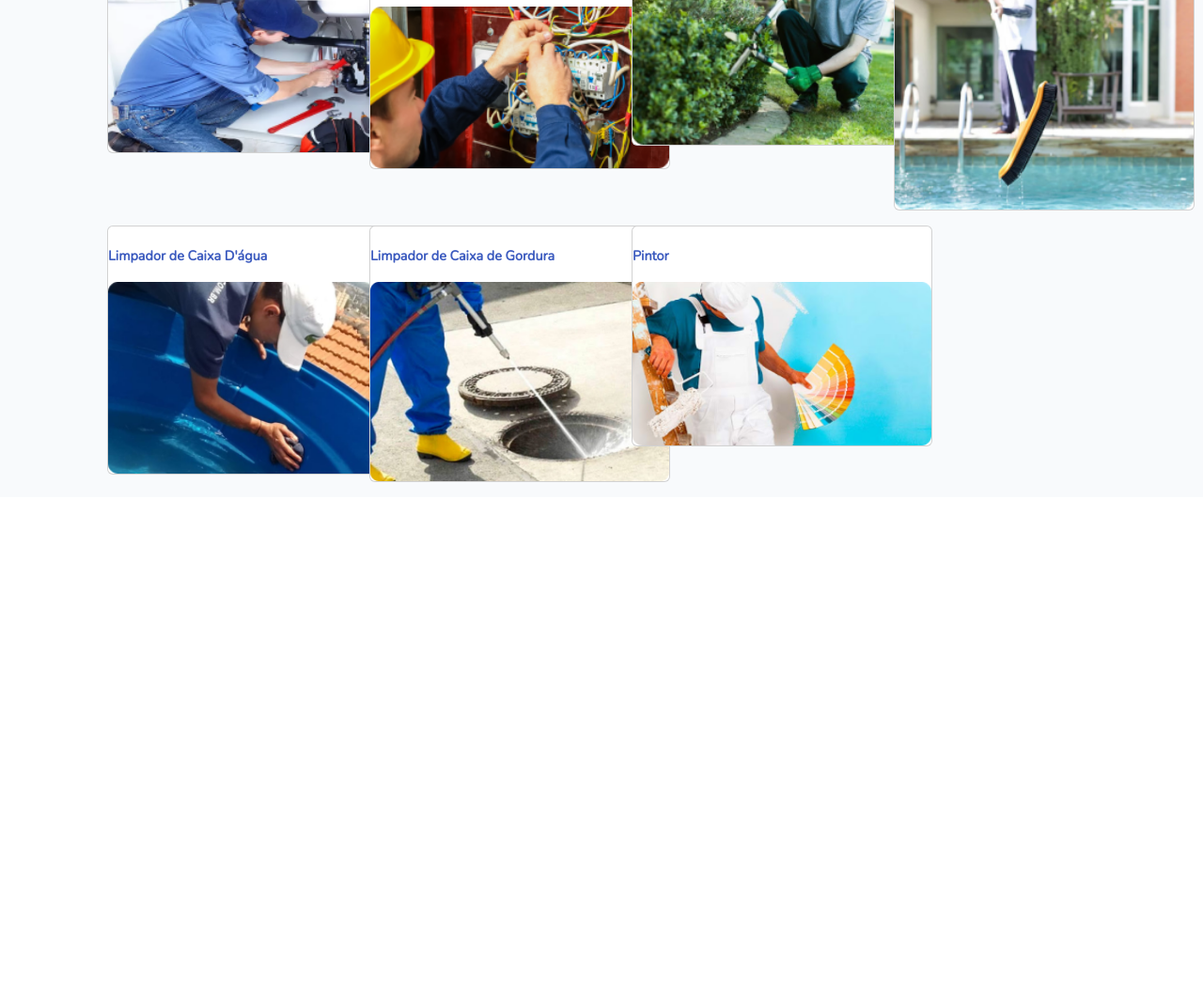
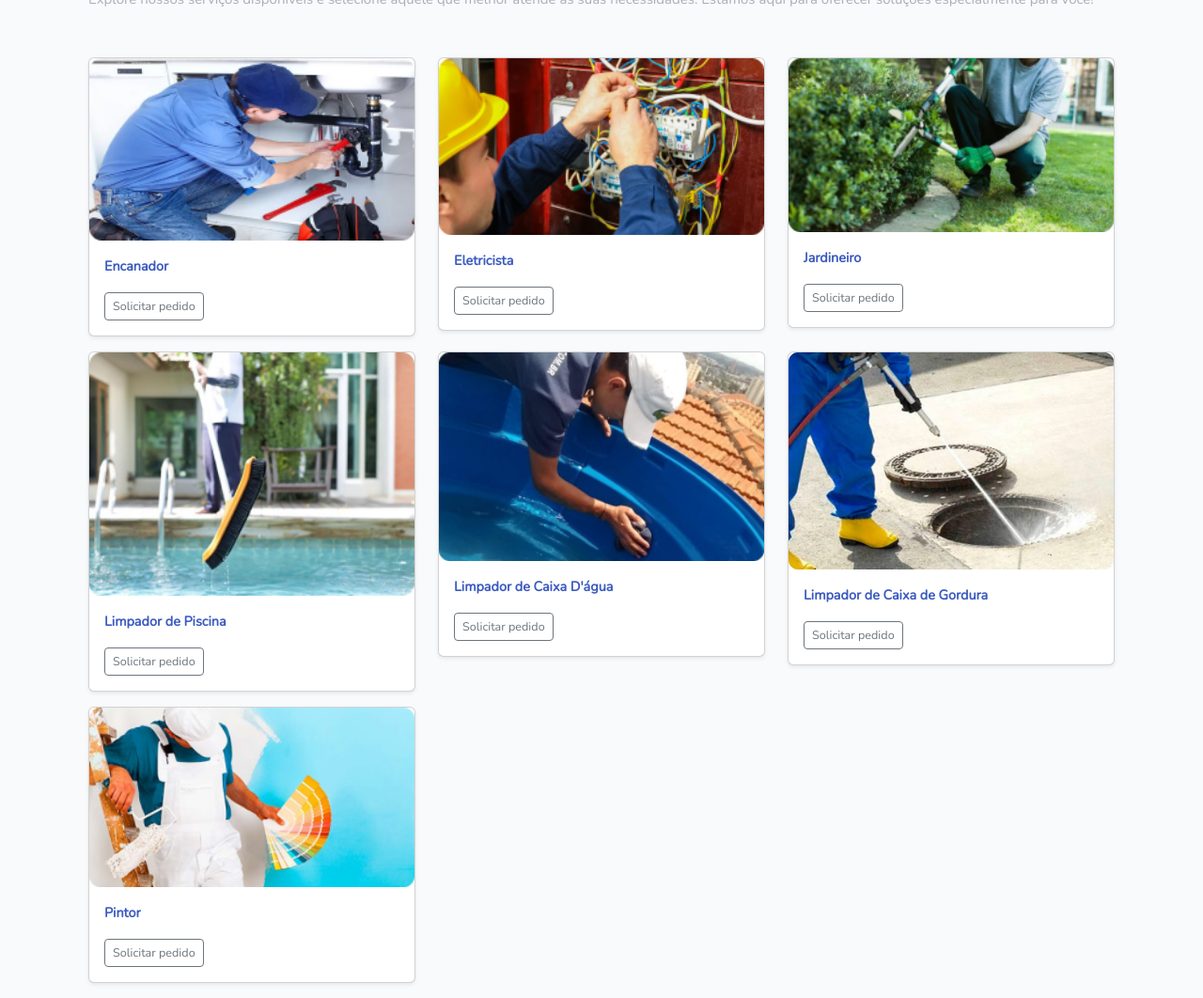
Before and after one commit to EstragouEAgora/projetinho, a Laravel app: page /pedido/1 in a window 1280 px wide. Shown: the part 328-1390 px from the top of the page at 94% size. Before the commit the page ends 841 px from the top, so only its background shows below. Run offline with Laravel 10, Linux system fonts and the light colour scheme; the visitor is signed in with stand-in values (Sample User, id 1); data that the repository does not hold is empty; style sheets or scripts are compiled from the project's sources; some libraries are stand-ins or nearby versions.

Commit message:
Acsa 06/07

```diff
--- a/app/Http/Controllers/controladorPedido.php
+++ b/app/Http/Controllers/controladorPedido.php
@@ -5,8 +5,10 @@
 use Illuminate\Http\Request;
 use App\Models\Pedido;
 use App\Models\Servico;
+use App\Models\User_Servico;
 use App\Models\User;
 use Illuminate\Support\Facades\DB;
+use Illuminate\Support\Facades\Auth;
 
 class controladorPedido extends Controller
 {
@@ -25,6 +27,7 @@
     public function create($servico_id)
     {
         $dados = Servico::find($servico_id);
+        session(['idSer' => $servico_id]);
         if (isset($dados)){
             return view('sistema.pedido.pedido',compact('dados'));
         } else {
@@ -38,18 +41,18 @@
     public function store(Request $request)
     {
         $dados = new Pedido();
-        $user = Auth::find($user_id);
-        $dados->user_id = $user;
+        $dados->user_id = Auth::User()->id;
         $idSer = session('idSer');
         $dados->servico_id = $idSer;
         $dados->descricaoPedido = $request->input('descricaoPedido');
-        $valorPedido = str_replace(',', '.', preg_replace('/[^0-9,]/', '', $request->input('valorPedido')));
-        $dados->valorPedido = (double)$valorPedido;
+        $valor = str_replace(',', '.', preg_replace('/[^0-9,]/', '', $request->input('valorPedido')));
+        $valor = (double) $valor;
+        $dados->valorPedido = $valor;
         if(isset($dados)){
             $dados->save();
-            return redirect('/dashboardCliente')->with('success');
+            return redirect('/dashboardCliente')->with('success','Seu pedido foi cadastrado com sucesso!');
         } else {
-            return redirect('/dashboardCliente')->with('danger');
+            return redirect('/dashboardCliente')->with('danger', 'Não foi possível cadastrar seu pedido!');
         }
 
     }
@@ -59,11 +62,19 @@
      */
     public function show(string $id)
     {
-        $pedidos = Pedido::all();
-        if($pedidos->servico_id = 3){
-            $dados = array('descricao' => $pedidos->descricaoPedido, 'valor' => $pedidos->valorPedido);
-        }
-        return view('sistema.pedido.descricaoPedido',compact($dados));
+        //
+    }
+
+    public function listaPedidos()
+    {
+        if (Auth::User()->tipo == '1') {
+            $pedidos = Pedido::where('user_id', Auth::User()->id)->with('servico')->get();
+            return view('sistema.pedido.listaPedidosCliente', compact('pedidos'));
+        } elseif (Auth::User()->tipo == '2') {
+            $pedidos = Pedido::where('user_id', Auth::User()->id)->with('servico')->get()->whereHas('servico_id', Auth::User()->user_servico->id);
+            return view('sistema.pedido.listaPedidosPres', compact('pedidos'));
+    }
+
     }
 
     /**
--- a/app/Models/Servico.php
+++ b/app/Models/Servico.php
@@ -11,10 +11,10 @@
     protected $fillable=['nomeServico','fotoServico'];
 
     public function user_servico(){
-        return $this->howMany(User_Servico::class);
+        return $this->hasMany(User_Servico::class);
     }
 
     public function pedido(){
-        return $this->howMany(Pedido::class);
+        return $this->hasMany(Pedido::class);
     }
 }
--- a/app/Models/User.php
+++ b/app/Models/User.php
@@ -48,10 +48,10 @@
     ];
 
     public function user_servico(){
-        return $this->howMany(User_Servico::class);
+        return $this->hasMany(User_Servico::class);
     }
 
     public function pedido(){
-        return $this->howMany(Pedido::class);
+        return $this->hasMany(Pedido::class);
     }
 }
--- a/resources/views/sistema/dashboard/dashboardClient.blade.php
+++ b/resources/views/sistema/dashboard/dashboardClient.blade.php
@@ -1,73 +1,136 @@
 @extends('sistema.layout.layoutDash')
 @section('title', 'Home | Estragou, e agora?')
 @section('content')
-<div class="container" style="margin-top: 150px">
-    <p class="h1 text-start" id="titulo-da-pagina"><b>Serviços Disponíveis</b></p>
-    <p id="subtitulo-da-pagina">Explore nossos serviços disponíveis e selecione aquele que melhor atende às suas necessidades.  Estamos aqui para oferecer soluções especialmente para você!</p>
+    <div class="container">
+        <div class="card border" style="margin-top: 60px" id="esconder-card-board">
+            @if (session()->get('danger'))
+                <div class="alert alert-danger">
+                    {{ session()->get('danger') }}
+                </div><br />
+            @elseif (session()->get('success'))
+                <div class="alert alert-success">
+                    {{ session()->get('success') }}
+                </div><br />
+            @endif
+        </div>
+        <p class="h1 text-start" id="titulo-da-pagina"><b>Serviços Disponíveis</b></p>
+        <p id="subtitulo-da-pagina">Explore nossos serviços disponíveis e selecione aquele que melhor atende às suas
+            necessidades. Estamos aqui para oferecer soluções especialmente para você!</p>
 
-    <div class="row">
-        <div class="col-md-3 mb-3">
-            <div class="card" id="card-dash-cliente">
-                <a href="/pedido/1" id="link-sem-sublinhado">
-                    <p id="txt-card-dash-cliente"><b>Encanador</b></p>
-                    <img src="{{asset('storage/imagens/encanador.png')}}" class="card-img-top" alt="EncanadorExemplo">
-                </a>
+
+        <div class="row" style="margin-top: 50px">
+            <div class="col-md-4 mb-3">
+                <div class="card shadow-sm">
+                    <img src="{{ asset('storage/imagens/encanador.png') }}" class="card-img-top" alt="EncanadorExemplo">
+                    <div class="card-body">
+                        <p id="txt-card-dash-cliente"><b>Encanador</b></p>
+                        <div class="btn-group">
+                            <a href="/pedido/1" id="link-sem-sublinhado">
+                                <button type="button" class="btn btn-sm btn-outline-secondary"
+                                    id="botao-solicitar">Solicitar pedido </button>
+                            </a>
+                        </div>
+                    </div>
+                </div>
             </div>
-        </div>
 
-        <div class="col-md-3 mb-3">
-            <div class="card" id="card-dash-cliente">'
-                <a href="/pedido/2" id="link-sem-sublinhado">
-                    <p id="txt-card-dash-cliente"><b>Eletricista</b></p>
-                    <img src="{{asset('storage/imagens/eletricista.png')}}" class="card-img-top" alt="EletricistaExemplo">
-                </a>
+
+            <div class="col-md-4 mb-3">
+                <div class="card shadow-sm">
+                    <img src="{{ asset('storage/imagens/eletricista.png') }}" class="card-img-top" alt="EletricistaExemplo">
+                    <div class="card-body">
+                        <p id="txt-card-dash-cliente"><b>Eletricista</b></p>
+                        <div class="btn-group">
+                            <a href="/pedido/2" id="link-sem-sublinhado">
+                                <button type="button" class="btn btn-sm btn-outline-secondary"
+                                    id="botao-solicitar">Solicitar pedido </button>
+                            </a>
+                        </div>
+                    </div>
+                </div>
             </div>
-        </div>
 
-        <div class="col-md-3 mb-3">
-            <div class="card" id="card-dash-cliente">
-                <a href="/pedido/3" id="link-sem-sublinhado">
-                    <p id="txt-card-dash-cliente"><b>Jardineiro</b></p>
-                    <img src="{{asset('storage/imagens/jardineiro.png')}}" class="card-img-top" alt="JardineiroExemplo">
-                </a>
+
+            <div class="col-md-4 mb-3">
+                <div class="card shadow-sm">
+                    <img src="{{ asset('storage/imagens/jardineiro.png') }}" class="card-img-top" alt="JardineiroExemplo">
+                    <div class="card-body">
+                        <p id="txt-card-dash-cliente"><b>Jardineiro</b></p>
+                        <div class="btn-group">
+                            <a href="/pedido/3" id="link-sem-sublinhado">
+                                <button type="button" class="btn btn-sm btn-outline-secondary"
+                                    id="botao-solicitar">Solicitar pedido </button>
+                            </a>
+                        </div>
+                    </div>
+                </div>
             </div>
-        </div>
 
-        <div class="col-md-3 mb-3">
-            <div class="card" id="card-dash-cliente">
-                <a href="/pedido/4" id="link-sem-sublinhado">
-                    <p style="" id="txt-card-dash-cliente"><b>Limpador de Piscina</b></p>
-                    <img src="{{asset('storage/imagens/limP.png')}}" class="card-img-top" alt="LimpPExemplo">
-                </a>
+
+            <div class="col-md-4 mb-3">
+                <div class="card shadow-sm">
+                    <img src="{{ asset('storage/imagens/limP.png') }}" class="card-img-top" alt="LimpPExemplo">
+                    <div class="card-body">
+                        <p style="" id="txt-card-dash-cliente"><b>Limpador de Piscina</b></p>
+                        <div class="btn-group">
+                            <a href="/pedido/4" id="link-sem-sublinhado">
+                                <button type="button" class="btn btn-sm btn-outline-secondary"
+                                    id="botao-solicitar">Solicitar pedido </button>
+                            </a>
+                        </div>
+                    </div>
+                </div>
             </div>
-        </div>
 
-        <div class="col-md-3 mb-3">
-            <div class="card" id="card-dash-cliente">
-                <a href="/pedido/5" id="link-sem-sublinhado">
-                    <p id="txt-card-dash-cliente"><b>Limpador de Caixa D'água</b></p>
-                    <img src="{{asset('storage/imagens/limCA.png')}}" class="card-img-top" alt="LimpCAExemplo">
-                </a>
+
+            <div class="col-md-4 mb-3">
+                <div class="card shadow-sm">
+                    <img src="{{ asset('storage/imagens/limCA.png') }}" class="card-img-top" alt="LimpPExemplo">
+                    <div class="card-body">
+                        <p id="txt-card-dash-cliente"><b>Limpador de Caixa D'água</b></p>
+                        <div class="btn-group">
+                            <a href="/pedido/5" id="link-sem-sublinhado">
+                                <button type="button" class="btn btn-sm btn-outline-secondary"
+                                    id="botao-solicitar">Solicitar pedido </button>
+                            </a>
+                        </div>
+                    </div>
+                </div>
             </div>
-        </div>
 
-        <div class="col-md-3 mb-3">
-            <div class="card" id="card-dash-cliente">
-                <a href="/pedido/6" id="link-sem-sublinhado">
-                    <p id="txt-card-dash-cliente"><b>Limpador de Caixa de Gordura</b></p>
-                    <img src="{{asset('storage/imagens/limCG.png')}}" class="card-img-top" alt="LimpCGExemplo">
-                </a>
+
+            <div class="col-md-4 mb-3">
+                <div class="card shadow-sm">
+                    <img src="{{ asset('storage/imagens/limCG.png') }}" class="card-img-top" alt="LimpCGExemplo">
+                    <div class="card-body">
+                        <p id="txt-card-dash-cliente"><b>Limpador de Caixa de Gordura</b></p>
+                        <div class="btn-group">
+                            <a href="/pedido/6" id="link-sem-sublinhado">
+                                <button type="button" class="btn btn-sm btn-outline-secondary"
+                                    id="botao-solicitar">Solicitar pedido </button>
+                            </a>
+                        </div>
+                    </div>
+                </div>
             </div>
-        </div>
 
-        <div class="col-md-3 mb-3">
-            <div class="card" id="card-dash-cliente">
-                <a href="/pedido/7" id="link-sem-sublinhado">
-                    <p id="txt-card-dash-cliente"><b>Pintor</b></p>
-                    <img src="{{asset('storage/imagens/Pintor.png')}}" class="card-img-top" alt="PintorExemplo">
-                </a>
+
+            <div class="col-md-4 mb-3">
+                <div class="card shadow-sm">
+                    <img src="{{ asset('storage/imagens/Pintor.png') }}" class="card-img-top" alt="PintorExemplo">
+                    <div class="card-body">
+                        <p id="txt-card-dash-cliente"><b>Pintor</b></p>
+
+
+                        <a href="/pedido/7" id="link-sem-sublinhado">
+                            <div class="btn-group d-flex justify-content-start">
+                                <button type="button" class="btn btn-sm btn-outline-secondary"
+                                    id="botao-solicitar">Solicitar pedido </button>
+                        </a>
+                    </div>
+                </div>
             </div>
         </div>
     </div>
-</div>
+    </div>
 @endsection
--- a/resources/views/sistema/navbar/navbar.blade.php
+++ b/resources/views/sistema/navbar/navbar.blade.php
@@ -58,6 +58,14 @@
                 </a>
             </li>
             <li class="nav-item active flex-sm-fill" id="navbar-topicos">
+                <a class="nav-link" href="{{route('listagemPedidos')}}" id="navbar-topicos-nome">
+                    <i class="bi bi-list-ul">
+                        <img src="{{ asset('storage/imagens/pedidos.svg') }}" />
+                    </i>
+                    Pedidos
+                </a>
+            </li>
+            <li class="nav-item active flex-sm-fill" id="navbar-topicos">
                 <a class="nav-link" href="{{ route('avaliaCliente') }}" id="navbar-topicos-nome">
                     <i class="bi bi-house">
                         <img src="{{ asset('storage/imagens/star_avaliacao.svg') }}" />
--- a/routes/web.php
+++ b/routes/web.php
@@ -2,86 +2,93 @@
 
 use Illuminate\Support\Facades\Route;
 
-/*
-|--------------------------------------------------------------------------
-| Web Routes
-|--------------------------------------------------------------------------
-|
-| Here is where you can register web routes for your application. These
-| routes are loaded by the RouteServiceProvider and all of them will
-| be assigned to the "web" middleware group. Make something great!
-|
-*/
+// ROTAS QUE NÃO PASSAM PELO CONTROLLER
 
+// Rota raiz
 Route::get('/', function () {
     return view('sistema.index');
 });
 
-Auth::routes();
-
-Route::get('/home', [App\Http\Controllers\HomeController::class, 'index'])->name('home');
-
-Route::get('/pedido/{servico_id}', [App\Http\Controllers\controladorPedido::class, 'create'])->name('pedido');
-
-Route::get('/servicos/novo', [App\Http\Controllers\controladorServico::class, 'create'])->name('novoServico');
-
-Route::post('/pedido/enviar', [App\Http\Controllers\controladorPedido::class, 'store'])->name('gravaNovoPedido');
-
-Route::get('/pedido/descricao', [App\Http\Controllers\controladorPedido::class, 'show'])->name('verPedido');
-
-Route::post('/servico', [App\Http\Controllers\controladorServico::class, 'store'])->name('gravaNovoServico');
-
-Route::get('/avaliacao', [App\Http\Controllers\HomeController::class, 'avaliacao'])->name('avaliaCliente');
-
+// Rotas sem autenticação
 
 Route::get('/sobre', function () {
-    return view('sistema.sobre');
+    return view('sistema.suporte.sobre');
 });
 
 Route::get('/funcionalidades', function () {
     return view('sistema.suporte.funcionalidades');
 });
 
+Route::get('/suporte', function () {
+    return view('sistema.suporte.suporte');
+});
+
+// Rotas com autenticação
+
+Auth::routes();
+
 Route::get('/funcionalidadesDash', function () {
     return view('sistema.suporte.funcionalidadesDash');
 });
 
-Route::get('/suporte', function () {
-    return view('sistema.suporte.suporte');
-});
 
 Route::get('/suporteDash', function () {
     return view('sistema.suporte.suporteDash');
-});
-
-Route::get('/dashboardCliente', function () {
-    return view('sistema.dashboardCliente');
-});
-
-Route::get('/dashboardPrestador', function () {
-    return view('sistema.dashboardPrestador');
-});
-
-Route::get('/dashboardAdm', function () {
-    return view('sistema.dashboardAdm');
-});
-
-Route::get('/ajuda', function () {
-    return view('sistema.suporte.ajuda');
-});
-
-Route::get('/pedidos', function () {
-    return view('sistema.pedido.pedido');
 });
 
 Route::get('/perfil', function () {
     return view('auth.profile');
 });
 
+
+
+// Rotas com autenticação - DASHBOARDS
+
+Route::get('/dashboardCliente', function () {
+    return view('sistema.dashboard.dashboardClient');
+});
+
+Route::get('/dashboardPrestador', function () {
+    return view('sistema.dashboard.dashboardPrestador');
+});
+
+Route::get('/dashboardAdm', function () {
+    return view('sistema.dashboard.dashboardAdm');
+});
+
+
+// Rotas com autenticação - PEDIDO
+
+Route::get('/pedidos', function () {
+    return view('sistema.pedido.pedido');
+});
+
 Route::get('/descricaoPedido', function () {
     return view('sistema.pedido.descricaoPedido');
 });
 
-Route::get('/config', function () {
-    return view('sistema.suporte.config');
-});
+
+
+// ROTAS QUE PASSAM PELO CONTROLLER
+
+// HomeController
+
+Route::get('/home', [App\Http\Controllers\HomeController::class, 'index'])->name('home');
+
+Route::get('/avaliacao', [App\Http\Controllers\HomeController::class, 'avaliacao'])->name('avaliaCliente');
+
+// Controller do Pedido
+
+Route::get('/pedido/lista', [App\Http\Controllers\controladorPedido::class, 'listaPedidos'])->name('listagemPedidos');
+
+Route::get('/pedido/{servico_id}', [App\Http\Controllers\controladorPedido::class, 'create'])->name('pedido');
+
+Route::post('/pedido/enviar', [App\Http\Controllers\controladorPedido::class, 'store'])->name('gravaNovoPedido');
+
+Route::get('/pedido/descricao', [App\Http\Controllers\controladorPedido::class, 'show'])->name('verPedido');
+
+// Controller do Serviço
+
+Route::get('/servicos/novo', [App\Http\Controllers\controladorServico::class, 'create'])->name('novoServico');
+
+Route::post('/servico', [App\Http\Controllers\controladorServico::class, 'store'])->name('gravaNovoServico');
```
Also changed, not shown: resources/views/sistema/dashboard/dashboardPrestador.blade.php (+9 -26 lines), resources/views/sistema/pedido/listaPedidosCliente.blade.php (added, +19 -0 lines), resources/views/sistema/pedido/listaPedidosPres.blade.php (added, +26 -0 lines), resources/views/sistema/pedido/pedido.blade.php (+6 -5 lines), resources/views/sistema/suporte/ajuda.blade.php (deleted, +0 -27 lines), resources/views/sistema/suporte/config.blade.php (deleted, +0 -7 lines), package-lock.json, 1 other file.
